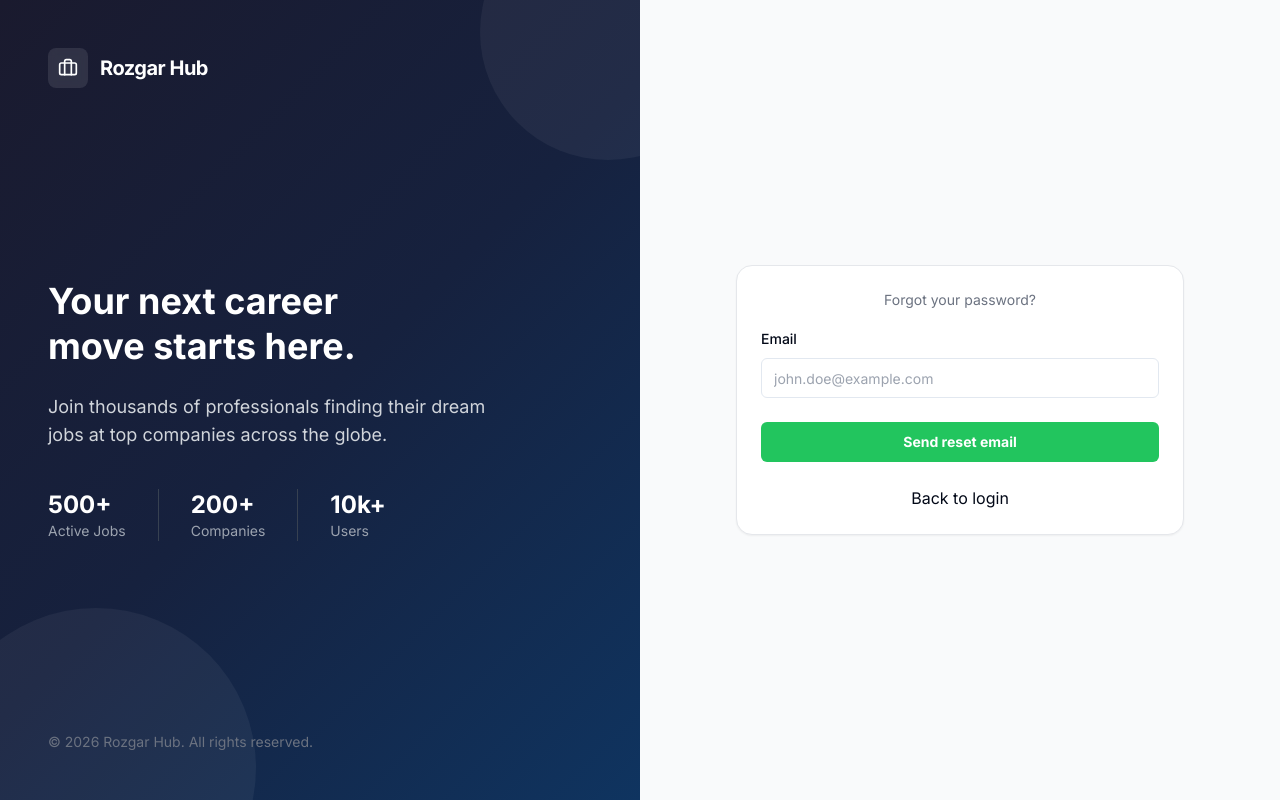
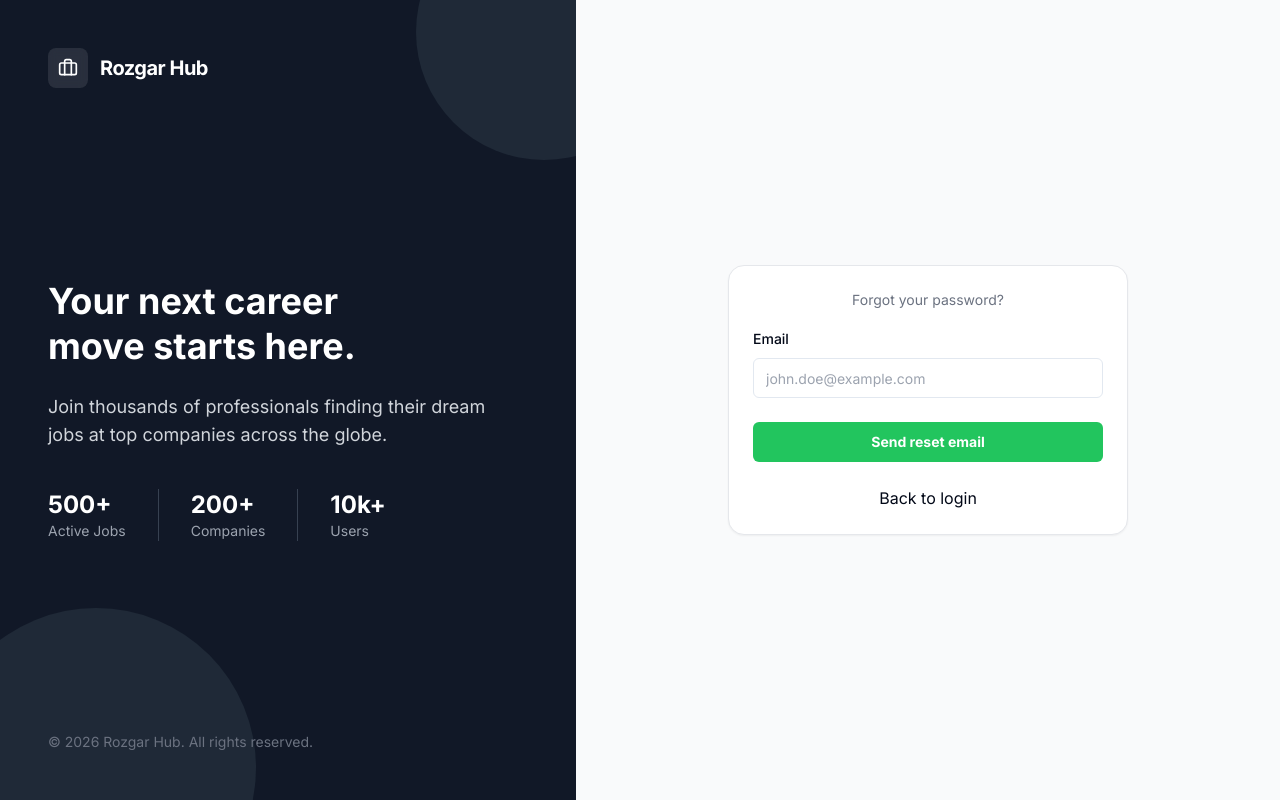
Before and after one commit to nimish-sikri/rozgar-hub, a Next.js app: page /auth/reset in a window 1280 px wide. Built offline with nearby package versions, Linux system fonts and the light colour scheme; no server answers.

Commit message:
Fix auth layout: pure gray-900 background, fix form visibility

```diff
--- a/app/auth/layout.tsx
+++ b/app/auth/layout.tsx
@@ -4,8 +4,8 @@ const AuthLayout = ({ children }: { children: React.ReactNode }) => {
   return (
     <div className="min-h-screen flex">
       {/* Left panel - branding */}
-      <div className="hidden lg:flex lg:w-1/2 bg-gray-900 relative overflow-hidden">
-        <div className="absolute inset-0 bg-[linear-gradient(135deg,#1a1a2e_0%,#16213e_50%,#0f3460_100%)]" />
+      <div className="hidden lg:flex lg:w-[45%] bg-gray-900 relative overflow-hidden">
+        <div className="absolute inset-0 bg-gray-900" />
         <div className="relative z-10 flex flex-col justify-between p-12 text-white w-full">
           <div className="flex items-center gap-3">
             <div className="flex h-10 w-10 items-center justify-center rounded-lg bg-white/10 backdrop-blur-sm">
@@ -49,8 +49,8 @@ const AuthLayout = ({ children }: { children: React.ReactNode }) => {
         </div>
 
         {/* Decorative circles */}
-        <div className="absolute -top-24 -right-24 h-64 w-64 rounded-full bg-white/5" />
-        <div className="absolute -bottom-32 -left-16 h-80 w-80 rounded-full bg-white/5" />
+        <div className="absolute -top-24 -right-24 h-64 w-64 rounded-full bg-gray-800" />
+        <div className="absolute -bottom-32 -left-16 h-80 w-80 rounded-full bg-gray-800" />
       </div>
 
       {/* Right panel - form */}
--- a/components/auth/card-wrapper.tsx
+++ b/components/auth/card-wrapper.tsx
@@ -29,7 +29,7 @@ export const CardWrapper = ({
 }: CardWrapperProps) => {
   return (
     <Card
-      className={`w-full border-gray-200 bg-white shadow-sm rounded-2xl ${className || ""}`}
+      className={`w-full max-w-[400px] mx-auto border-gray-200 bg-white shadow-sm rounded-2xl ${className || ""}`}
     >
       <CardHeader className="pb-4">
         <Header label={headerLabel} />
```
